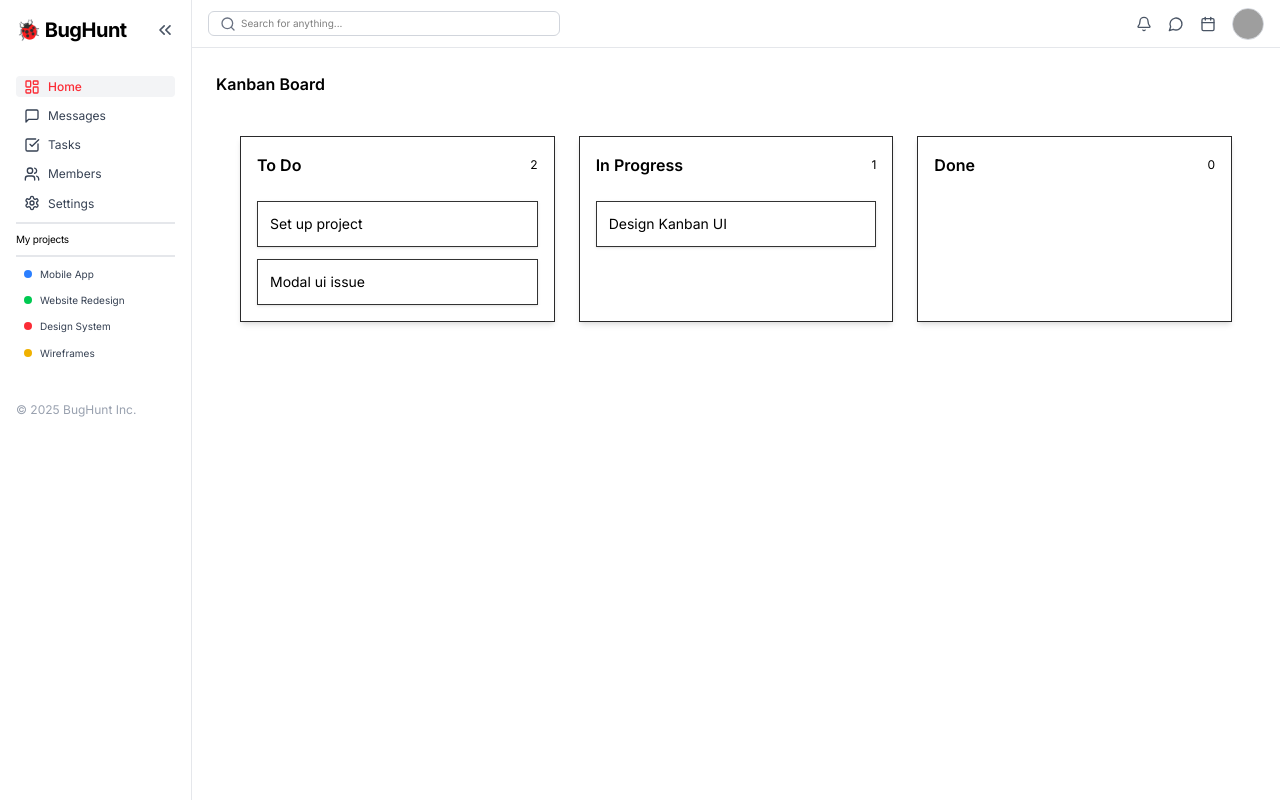
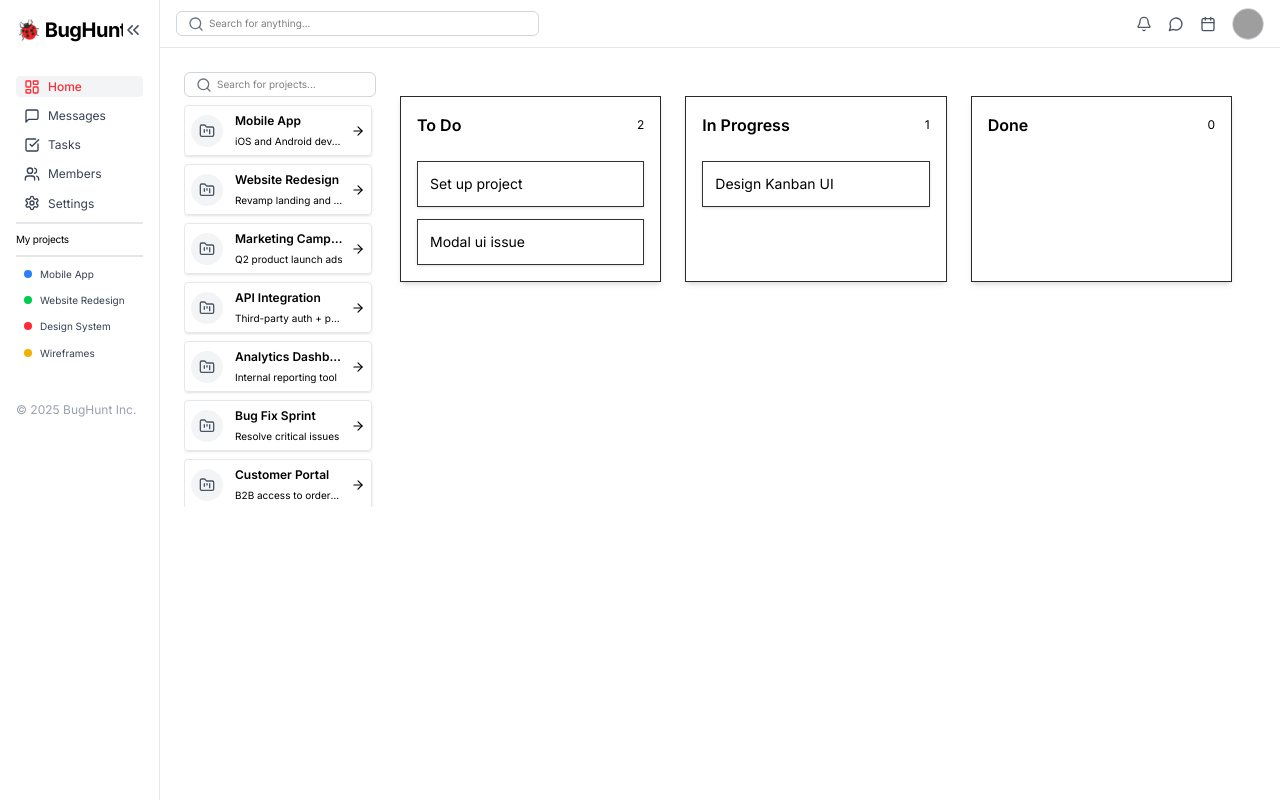
Before and after one commit to hupptechnologies/project-management-tool, a Next.js app: page /dashboard/kanban in a window 1280 px wide. Built offline with nearby package versions, Linux system fonts and the light colour scheme; grey boxes are pictures that could not be loaded.

Commit message:
Working on : project listing on task tab

```diff
--- a/src/app/dashboard/kanban/page.tsx
+++ b/src/app/dashboard/kanban/page.tsx
@@ -1,10 +1,107 @@
 import Board from '@/components/Board';
+import { ArrowRight, FolderKanban, Search } from 'lucide-react';
 
 export default function KanbanPage() {
+	const projectList = [
+		{
+			name: 'Mobile App',
+			description: 'iOS and Android development',
+			color: 'bg-blue-500',
+		},
+		{
+			name: 'Website Redesign',
+			description: 'Revamp landing and about pages',
+			color: 'bg-green-500',
+		},
+		{
+			name: 'Marketing Campaign',
+			description: 'Q2 product launch ads',
+			color: 'bg-yellow-500',
+		},
+		{
+			name: 'API Integration',
+			description: 'Third-party auth + payments',
+			color: 'bg-purple-500',
+		},
+		{
+			name: 'Analytics Dashboard',
+			description: 'Internal reporting tool',
+			color: 'bg-red-500',
+		},
+		{
+			name: 'Bug Fix Sprint',
+			description: 'Resolve critical issues',
+			color: 'bg-pink-500',
+		},
+		{
+			name: 'Customer Portal',
+			description: 'B2B access to orders & support',
+			color: 'bg-orange-500',
+		},
+		{
+			name: 'SEO Optimization',
+			description: 'Improve Google rankings',
+			color: 'bg-indigo-500',
+		},
+		{
+			name: 'Documentation',
+			description: 'Update API and user docs',
+			color: 'bg-teal-500',
+		},
+		{
+			name: 'Onboarding Flow',
+			description: 'Simplify signup experience',
+			color: 'bg-cyan-500',
+		},
+	];
+
 	return (
-		<div>
-			<h2 className="text-2x text-[#000] font-semibold mb-4">Kanban Board</h2>
-			<Board />
+		<div className="flex flex-row">
+			<div className="w-48">
+				<div className="flex items-center gap-2 relative">
+					<Search className="absolute left-3 text-gray-500" size={16} />
+					<input
+						type="text"
+						placeholder="Search for projects..."
+						className="pl-8 pr-3 py-1 text-black text-[10px] rounded-md border border-gray-300 w-full focus:outline-none focus:ring-1 focus:ring-black"
+					/>
+				</div>
+				<div className="h-[410px] overflow-y-auto pr-1">
+					{projectList.map((project, index) => (
+						<div
+							key={index}
+							className={
+								'my-2 rounded-[4px] border border-gray-200 shadow-sm p-1.5 hover:shadow-md transition flex items-center justify-between'
+							}
+						>
+							{/* Left Section */}
+							<div className="flex items-center gap-3 w-full overflow-hidden">
+								<div className="p-2 bg-gray-100 rounded-full shrink-0">
+									<FolderKanban size={16} className="text-gray-600" />
+								</div>
+
+								<div className="flex-1 min-w-0">
+									<div className="flex items-center gap-2 mb-1">
+										<h6 className="font-semibold text-black text-[12px] truncate">
+											{project.name}
+										</h6>
+									</div>
+									<p className="text-[10px] text-black truncate">
+										{project.description}
+									</p>
+								</div>
+							</div>
+
+							{/* Right Icon */}
+							<ArrowRight size={14} className="text-black shrink-0 ml-2" />
+						</div>
+					))}
+				</div>
+			</div>
+			<div className="w-full h-50">
+				{/* <h1 className="text-2xl font-bold mb-1">Kanban Board</h1> */}
+				<Board />
+			</div>
 		</div>
 	);
 }
--- a/src/app/layout.tsx
+++ b/src/app/layout.tsx
@@ -60,7 +60,7 @@ export default function RootLayout({
 					{/* Sidebar */}
 					<aside
 						className={`bg-white border-r border-gray-200 p-4 hidden md:flex flex-col   transition-all duration-300 ${
-							isCollapsed ? 'w-16' : 'w-48'
+							isCollapsed ? 'w-16' : 'w-40'
 						}`}
 					>
 						{/* Header */}
```
